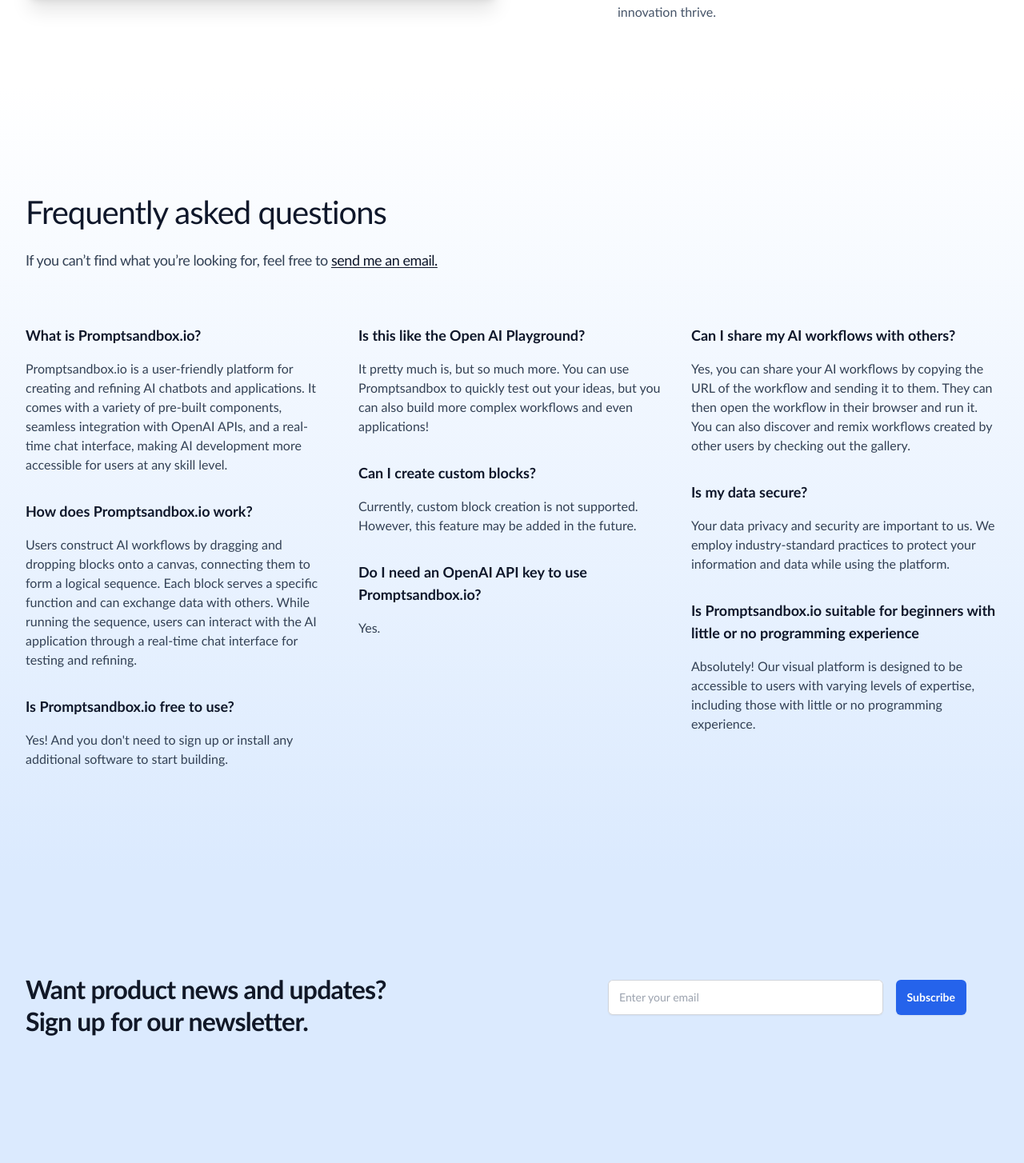
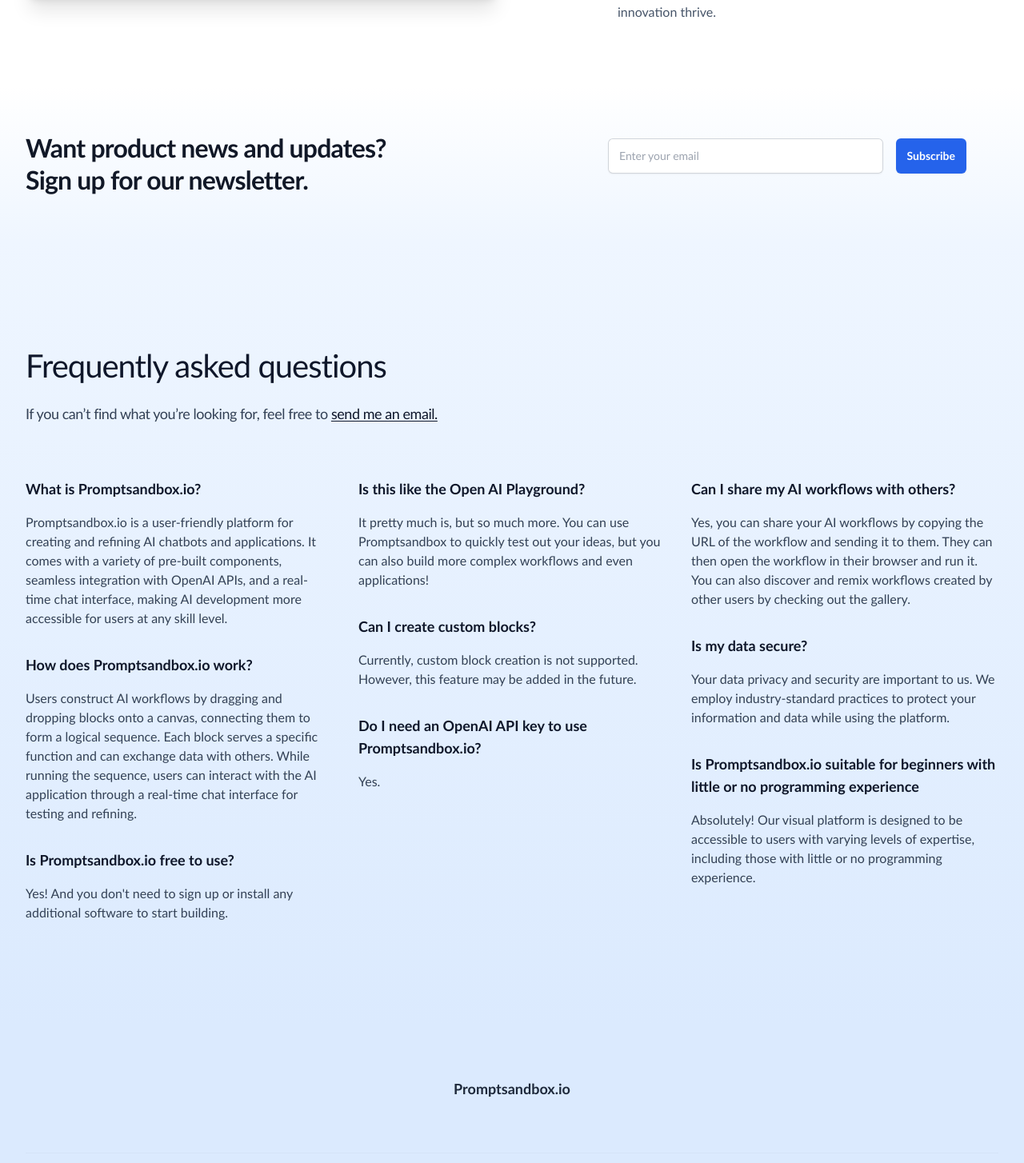
Before and after one commit to Promptsandbox-io/landing, a Next.js app: page / in a window 1280 px wide. Shown: the part 3276-4730 px from the top of the page at 80% size. Built offline with nearby package versions, Linux system fonts and the light colour scheme.

Commit message:
re position news

```diff
--- a/src/components/Faqs.jsx
+++ b/src/components/Faqs.jsx
@@ -12,7 +12,8 @@
     },
     {
       question: 'How does Promptsandbox.io work?',
-      answer: 'Users construct AI workflows by dragging and dropping blocks onto a canvas, connecting them to form a logical sequence. Each block serves a specific function and can exchange data with others. While running the sequence, users can interact with the AI application through a real-time chat interface for testing and refining.',
+      answer:
+        'Users construct AI workflows by dragging and dropping blocks onto a canvas, connecting them to form a logical sequence. Each block serves a specific function and can exchange data with others. While running the sequence, users can interact with the AI application through a real-time chat interface for testing and refining.',
     },
     {
       question: 'Is Promptsandbox.io free to use?',
@@ -22,36 +23,34 @@
   ],
   [
     {
-      question:
-        'Is this like the Open AI Playground?',
+      question: 'Is this like the Open AI Playground?',
       answer:
         'It pretty much is, but so much more. You can use Promptsandbox to quickly test out your ideas, but you can also build more complex workflows and even applications!',
     },
     {
-      question:
-        'Can I create custom blocks?',
+      question: 'Can I create custom blocks?',
       answer:
         'Currently, custom block creation is not supported. However, this feature may be added in the future.',
     },
     {
       question: 'Do I need an OpenAI API key to use Promptsandbox.io?',
-      answer:
-        'Yes.',
+      answer: 'Yes.',
     },
   ],
   [
     {
       question: 'Can I share my AI workflows with others?',
-      answer:'Yes, you can share your AI workflows by copying the URL of the workflow and sending it to them. They can then open the workflow in their browser and run it. You can also discover and remix workflows created by other users by checking out the gallery.',
+      answer:
+        'Yes, you can share your AI workflows by copying the URL of the workflow and sending it to them. They can then open the workflow in their browser and run it. You can also discover and remix workflows created by other users by checking out the gallery.',
     },
     {
-      question:
-        'Is my data secure?',
+      question: 'Is my data secure?',
       answer:
         'Your data privacy and security are important to us. We employ industry-standard practices to protect your information and data while using the platform.',
     },
     {
-      question: 'Is Promptsandbox.io suitable for beginners with little or no programming experience',
+      question:
+        'Is Promptsandbox.io suitable for beginners with little or no programming experience',
       answer:
         'Absolutely! Our visual platform is designed to be accessible to users with varying levels of expertise, including those with little or no programming experience.',
     },
@@ -63,7 +62,7 @@
     <section
       id="faq"
       aria-labelledby="faq-title"
-      className="relative overflow-hidden py-20 sm:py-32 bg-gradient-to-b from-white to-blue-100"
+      className="relative overflow-hidden bg-gradient-to-b from-blue-50 to-blue-100 py-20 sm:py-32"
     >
       {/* <Image
         className="absolute left-1/2 top-0 max-w-none -translate-y-1/4 translate-x-[-30%]"
@@ -84,12 +83,12 @@
           <p className="mt-4 text-lg tracking-tight text-slate-700">
             If you can’t find what you’re looking for, feel free to{' '}
             {/* email link */}
-            <a href="mailto:egan@hey.com"
-              className="font-medium text-slate-900 hover:text-slate-800 underline underline-offset-2"
+            <a
+              href="mailto:egan@hey.com"
+              className="font-medium text-slate-900 underline underline-offset-2 hover:text-slate-800"
             >
-            send me an email.
+              send me an email.
             </a>
-
           </p>
         </div>
         <ul
@@ -101,10 +100,12 @@
               <ul role="list" className="flex flex-col gap-y-8">
                 {column.map((faq, faqIndex) => (
                   <li key={faqIndex}>
-                    <h3 className="font-display font-semibold text-lg leading-7 text-slate-900">
-                     {faq.question}
+                    <h3 className="font-display text-lg font-semibold leading-7 text-slate-900">
+                      {faq.question}
                     </h3>
-                    <p className="mt-4 text-md font-medium text-slate-700">{faq.answer}</p>
+                    <p className="text-md mt-4 font-medium text-slate-700">
+                      {faq.answer}
+                    </p>
                   </li>
                 ))}
               </ul>
--- a/src/components/Newsletter.jsx
+++ b/src/components/Newsletter.jsx
@@ -32,7 +32,7 @@
   }
 
   return (
-    <div className="bg-blue-100 py-16 sm:py-24 lg:py-32">
+    <div className="bg-gradient-to-b from-white to-blue-50 py-10 sm:py-10 lg:py-14">
       <div className="mx-auto grid max-w-7xl grid-cols-1 gap-10 px-6 lg:grid-cols-12 lg:gap-8 lg:px-8">
         <div className="max-w-xl text-3xl font-bold tracking-tight text-gray-900 sm:text-3xl lg:col-span-7">
           <h2 className="inline sm:block lg:inline xl:block">
--- a/src/pages/index.jsx
+++ b/src/pages/index.jsx
@@ -29,9 +29,9 @@
         <PrimaryFeatures />
         <CallToAction />
         <ProblemAgitation />
+        <Newsletter />
+        <Faqs />
         {/* <SecondaryFeatures /> */}
-        <Faqs />
-        <Newsletter />
       </main>
       <Footer />
     </>
```
